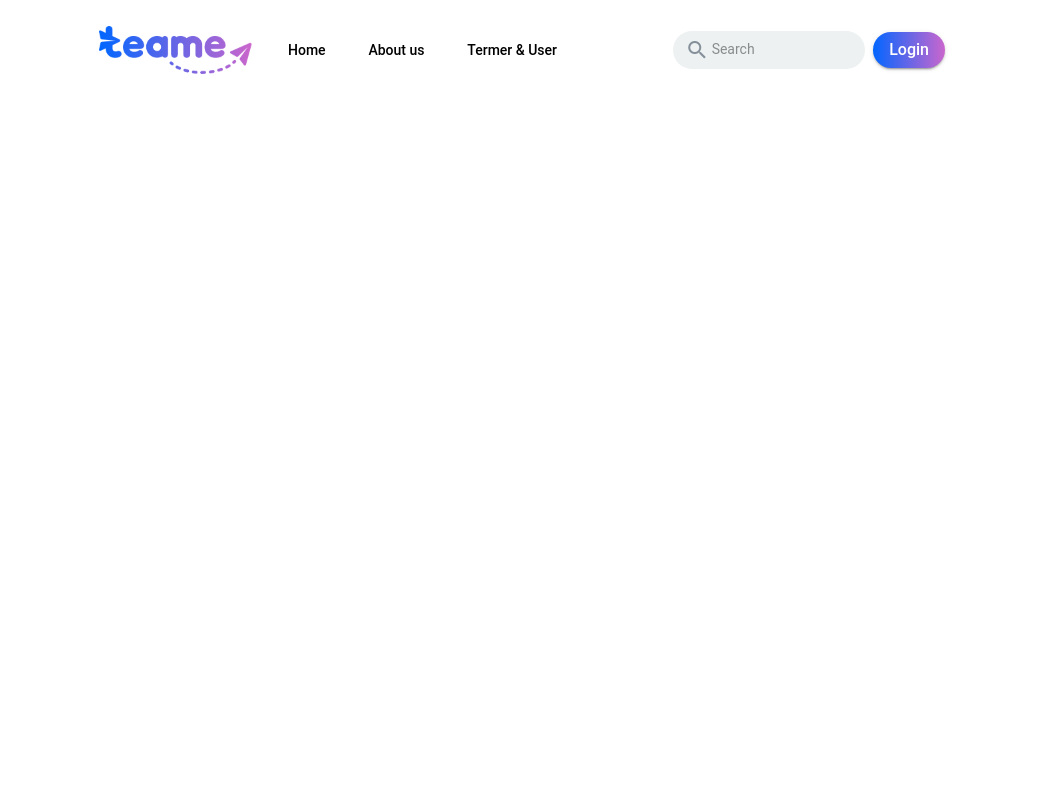
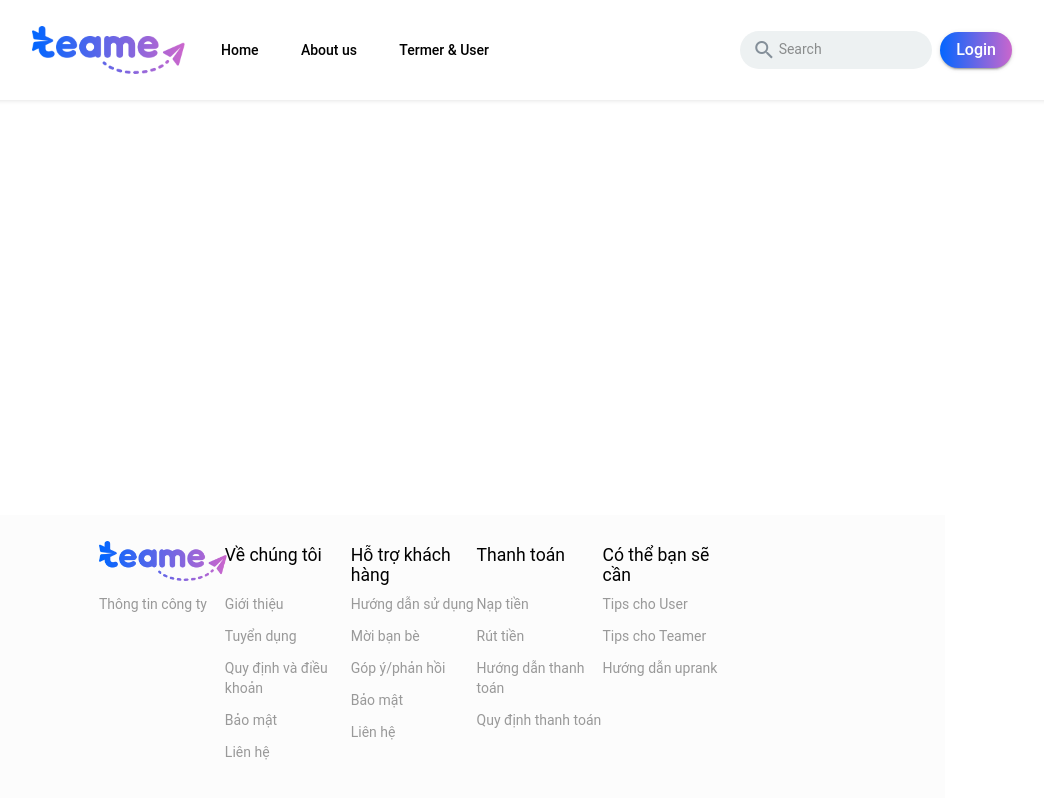
Before and after one commit to Artust-old/mule, an Angular app: page / in a window 1280 px wide. Shown: the whole page, without its empty margins (118-1162 px from the left). Built offline with nearby package versions, Linux system fonts and the light colour scheme.

Commit message:
html, css footer

```diff
--- a/src/app/app.component.html
+++ b/src/app/app.component.html
@@ -1 +1,5 @@
 <app-header></app-header>
+
+<router-outlet></router-outlet>
+
+<app-footer></app-footer>
--- a/src/app/app.module.ts
+++ b/src/app/app.module.ts
@@ -5,6 +5,7 @@ import { AppRoutingModule } from './app-routing.module';
 import { AppComponent } from './app.component';
 import { BrowserAnimationsModule } from '@angular/platform-browser/animations';
 import { HeaderModule } from './layout/header/header.module';
+import { FooterModule } from './layout/footer/footer.module';
 
 @NgModule({
   declarations: [
@@ -16,6 +17,7 @@ import { HeaderModule } from './layout/header/header.module';
     BrowserAnimationsModule,
 
     HeaderModule,
+    FooterModule,
   ],
   providers: [],
   bootstrap: [AppComponent]
--- a/src/app/layout/footer/footer.component.html
+++ b/src/app/layout/footer/footer.component.html
@@ -1 +1,42 @@
-<p>footer works!</p>
+<div class="footer" fxLayout="column">
+    <div class="title" fxLayout="row wrap" fxFlex>
+        <div fxFlex="20">
+            <img src="assets/imgs/teame-logo.png" alt="mule-logo">
+        </div>
+        <div class="title-content" fxFlex="20">Về chúng tôi</div>
+        <div class="title-content" fxFlex="20">Hỗ trợ khách hàng</div>
+        <div class="title-content" fxFlex="20">Thanh toán</div>
+        <div class="title-content" fxFlex="20">Có thể bạn sẽ cần</div>
+    </div>
+
+    <div class="info-route" fxLayout="row" fxLayoutAlign="space-between">
+        <div fxFlex="20">
+            Thông tin công ty
+        </div>
+        <div fxFlex="20" fxLayout="column">
+            <p>Giới thiệu</p>
+            <p>Tuyển dụng</p>
+            <p>Quy định và điều khoản</p>
+            <p>Bảo mật</p>
+            <p>Liên hệ</p>
+        </div>
+        <div fxFlex="20" fxLayout="column">
+            <p>Hướng dẫn sử dụng</p>
+            <p>Mời bạn bè</p>
+            <p>Góp ý/phản hồi</p>
+            <p>Bảo mật</p>
+            <p>Liên hệ</p>
+        </div>
+        <div fxFlex="20" fxLayout="column">
+            <p>Nạp tiền</p>
+            <p>Rút tiền</p>
+            <p>Hướng dẫn thanh toán</p>
+            <p>Quy định thanh toán</p>
+        </div>
+        <div fxFlex="20" fxLayout="column">
+            <p>Tips cho User</p>
+            <p>Tips cho Teamer</p>
+            <p>Hướng dẫn uprank</p>
+        </div>
+    </div>
+</div>
--- a/src/app/layout/footer/footer.component.scss
+++ b/src/app/layout/footer/footer.component.scss
@@ -0,0 +1,25 @@
+/** @format */
+
+.footer {
+  padding: 26px 217px;
+  background-color: #fcfcfc;
+  bottom: 0;
+  position: absolute;
+
+  .title {
+    margin-bottom: 8px;
+
+    .title-content {
+      padding-top: 4px;
+      font-size: 1.1rem;
+    }
+  }
+
+  .info-route {
+    color: #999999;
+  }
+
+  img {
+    height: 40px;
+  }
+}
--- a/src/app/layout/header/header.component.html
+++ b/src/app/layout/header/header.component.html
@@ -1,5 +1,5 @@
 <div class="header" fxLayout="row wrap" fxLayoutAlign=" center" fxLayoutGap="20px">
-    <img src="assets/imgs/teame-logo.png" alt="mule">
+    <img src="assets/imgs/teame-logo.png" alt="mule-logo">
 
     <div class="nav-bar" fxLayout="row" fxLayoutAlign="space-between center" fxFlex="30">
         <button mat-button>Home</button>
--- a/src/app/layout/header/header.component.scss
+++ b/src/app/layout/header/header.component.scss
@@ -1,14 +1,16 @@
 /** @format */
 
 .header {
-  padding: 26px 217px;
+  padding: 26px 150px;
+  box-shadow: 0 1px 4px 0 rgba(0, 0, 0, 0.1);
 
   img {
     height: 48px;
   }
 
   .nav-bar {
-    min-width: 301px;
+    min-width: 300px;
+    max-width: 360px;
   }
 
   .search {
```
Also changed, not shown: src/app/layout/footer/footer.module.ts (+9 -2 lines).
